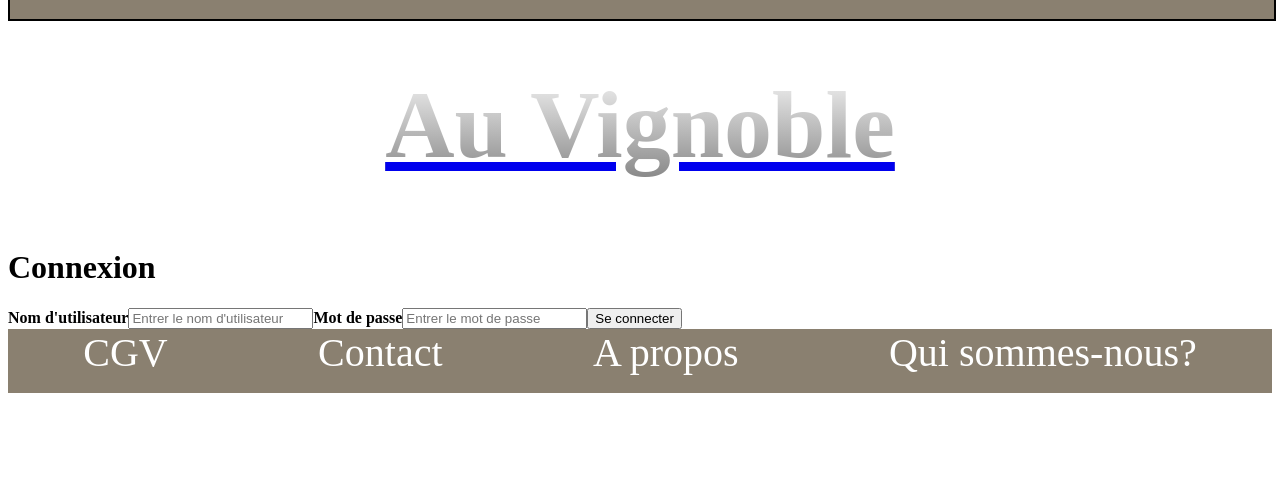
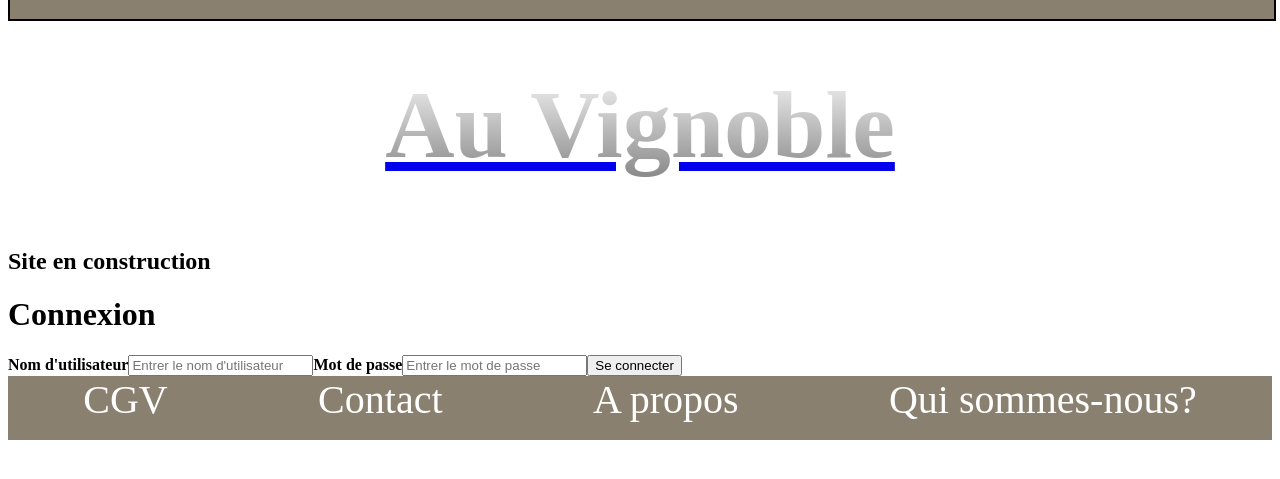
Before and after one commit to Florian-HOCQUARD/au-vignoble, a Gatsby site: page /login in a window 1280 px wide. Shown: the part 115-594 px from the top of the page. Built offline with nearby package versions, Linux system fonts and the light colour scheme; Gatsby itself is replaced by a stand-in of ours.

Commit message:
modif header

```diff
--- a/src/components/Header.js
+++ b/src/components/Header.js
@@ -25,7 +25,10 @@ text-decoration: none;
 
 const Header = () => {
   return (
-    <StyledLink to='/'><Title>Au Vignoble</Title></StyledLink>
+    <>
+      <StyledLink to='/'><Title>Au Vignoble</Title></StyledLink>
+      <h2>Site en construction</h2>
+    </>
   )
 }
 
--- a/src/pages/product.js
+++ b/src/pages/product.js
@@ -11,6 +11,7 @@ const Product = ({ data }) => {
   const products = data.allDatoCmsProduct.edges
   const [client, setClient] = useState('')
 
+  /* Fonction en process pour intégrer un système de notation des produits */
   useEffect(() => {
     const callApi = async () => {
       const url = `${process.env.GATSBY_URLAPI}`
```
